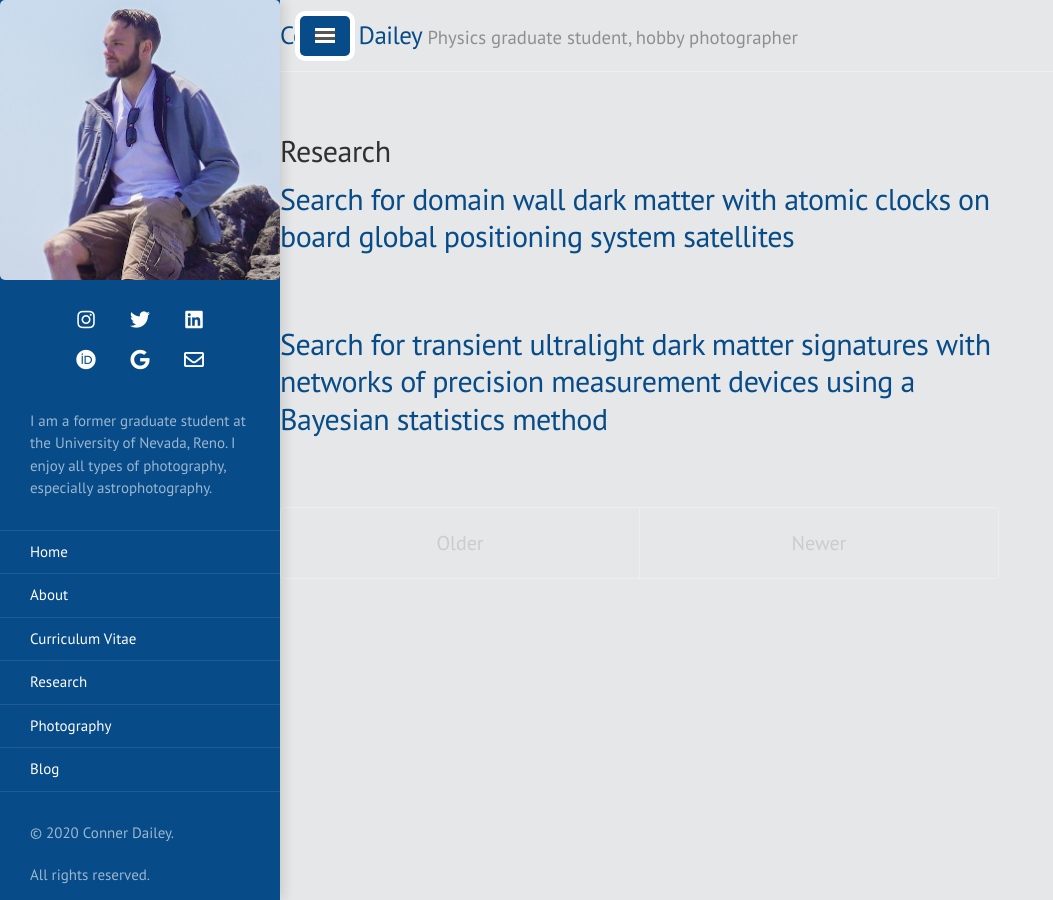
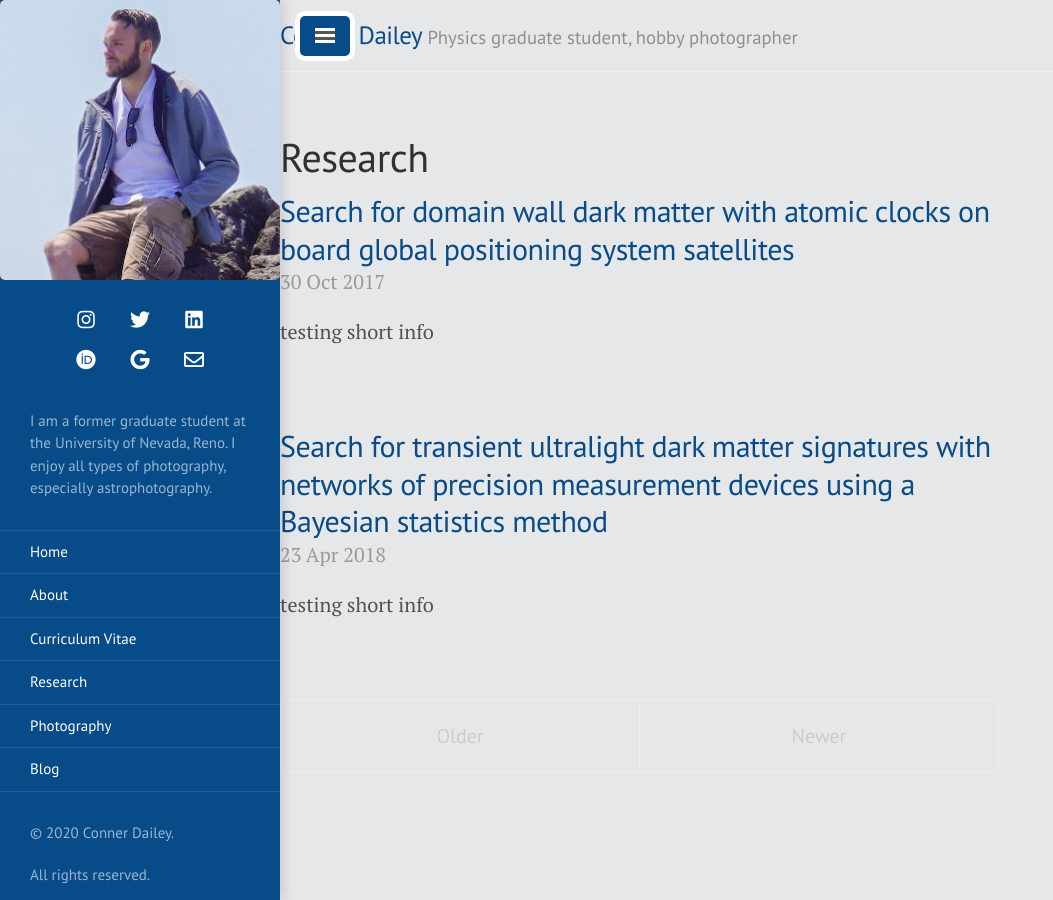
Before and after one commit to TakeTwiceDailey/TakeTwiceDailey.github.io, a Jekyll site: the page built from research/index.html, in a window 1280 px wide. Shown: the whole page, without its empty margins (0-1053 px from the left). Built offline with Jekyll 4.4.1, drawn with Linux system fonts in a browser that asks for light colours; nearby versions of some CDN libraries.

Commit message:
maybe, just maybe, I fixed the research post lineup

```diff
--- a/_research/2017-10-30-Nat-Comm.md
+++ b/_research/2017-10-30-Nat-Comm.md
@@ -1,9 +1,10 @@
 ---
 layout: research_post
 title: Search for domain wall dark matter with atomic clocks on board global positioning system satellites
+date: 30 October 2017
+shortinfo: testing short info
 abstract: Cosmological observations indicate that dark matter makes up 85% of all matter in the universe yet its microscopic composition remains a mystery. Dark matter could arise from ultralight quantum fields that form macroscopic objects. Here we use the global positioning system as a ~ 50,000 km aperture dark matter detector to search for such objects in the form of domain walls. Global positioning system navigation relies on precision timing signals furnished by atomic clocks. As the Earth moves through the galactic dark matter halo, interactions with domain walls could cause a sequence of atomic clock perturbations that propagate through the satellite constellation at galactic velocities ~ 300 km/s. Mining 16 years of archival data, we find no evidence for domain walls at our current sensitivity level. This improves the limits on certain quadratic scalar couplings of domain wall dark matter to standard model particles by several orders of magnitude.
 authors: Benjamin M. Roberts, Geoffrey Blewitt, Conner Dailey, Mac Murphy, Maxim Pospelov, Alex Rollings, Jeff Sherman, Wyatt Williams, & Andrei Derevianko
-shortinfo: testing short info
 ---
 
 <p><img src="/research_figures/GPS.jpg" style="padding:0 15px;width:20vw; float: right"/></p>
--- a/_research/2018-04-23-prd-bayes.md
+++ b/_research/2018-04-23-prd-bayes.md
@@ -1,7 +1,8 @@
 ---
 layout: research_post
 title: Search for transient ultralight dark matter signatures with networks of precision measurement devices using a Bayesian statistics method
+date: 23 April 2018
+shortinfo: testing short info
 abstract: We analyze the prospects of employing a distributed global network of precision measurement devices as a dark matter and exotic physics observatory. In particular, we consider the atomic clocks of the global positioning system (GPS), consisting of a constellation of 32 medium-Earth orbit satellites equipped with either Cs or Rb microwave clocks and a number of Earth-based receiver stations, some of which employ highly-stable H-maser atomic clocks. High-accuracy timing data is available for almost two decades. By analyzing the satellite and terrestrial atomic clock data, it is possible to search for transient signatures of exotic physics, such as “clumpy” dark matter and dark energy, effectively transforming the GPS constellation into a 50 000 km aperture sensor array. Here we characterize the noise of the GPS satellite atomic clocks, describe the search method based on Bayesian statistics, and test the method using simulated clock data. We present the projected discovery reach using our method, and demonstrate that it can surpass the existing constrains by several order of magnitude for certain models. Our method is not limited in scope to GPS or atomic clock networks, and can also be applied to other networks of precision measurement devices.
 authors: Benjamin M. Roberts, Geoffrey Blewitt, Conner Dailey, & Andrei Derevianko
-shortinfo: testing short info
 ---
--- a/research/index.html
+++ b/research/index.html
@@ -3,7 +3,7 @@ layout: default
 title: Research
 ---
 
-<h2>Research</h2>
+<h1>Research</h1>
 
 <div class="posts">
   {% for research_post in site.research %}
@@ -14,10 +14,10 @@ title: Research
       </a>
     </h2>
 
-    <span class="post-date">{{ page.date | date_to_string }}</span>
+    <span class="post-date">{{ research_post.date | date_to_string }}</span>
 
     <div>
-      {{ page.shortinfo }}
+      {{ research_post.shortinfo }}
     </div>
 
   </div>
```
